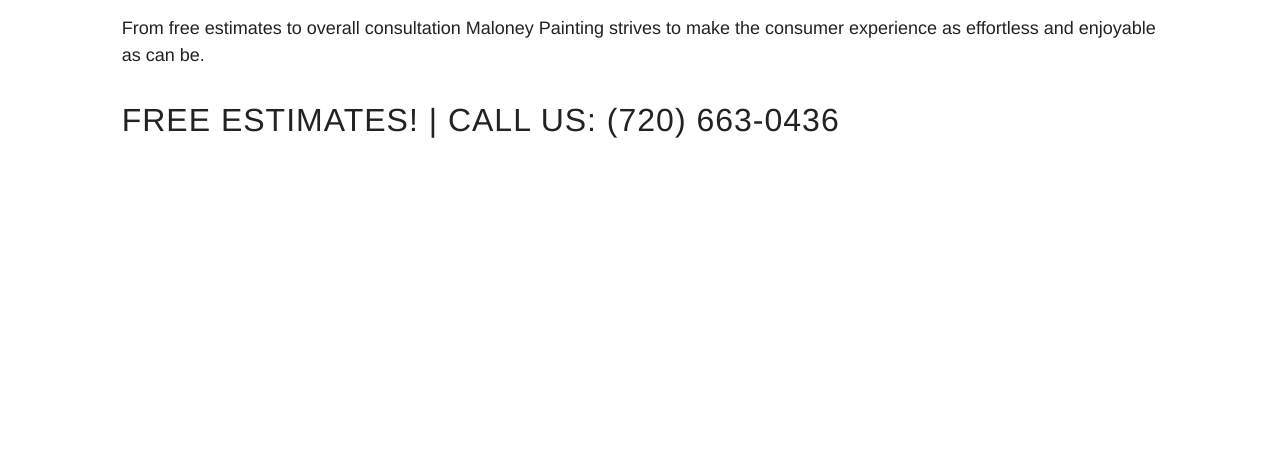
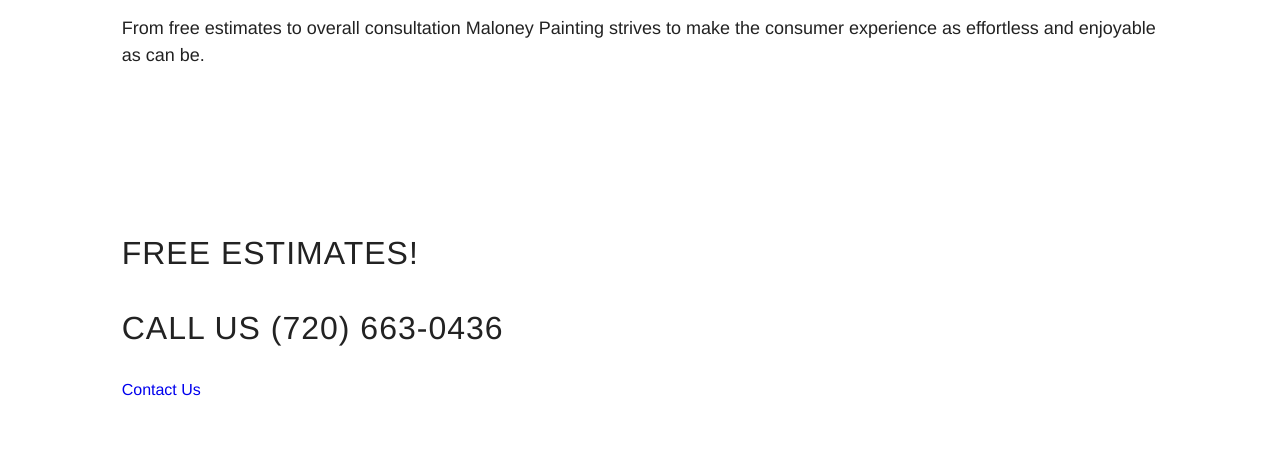
Before and after one commit to pebutler3/maloney-painting, a website: page assets/templates/index.html in a window 1280 px wide. Shown: the part 1077-1529 px from the top of the page. Drawn offline with nearby package versions, Linux system fonts and the light colour scheme; files that its build step writes are made by us from their sources; a web font is replaced by a local one.

Commit message:
created section for estimate info // could may be an aside

```diff
--- a/assets/includes/home/home.html
+++ b/assets/includes/home/home.html
@@ -3,5 +3,9 @@
       <h2>When you need professional painters in the front range Maloney Painting is the only choice.</h2>
       <p>Professional interior and exterior painters that refuse to cut corners or make any sacrifices on quality. With the pride of a 30+ year family business comes a lot of responsibility. Responsibility that fuels Maloney Painting's desire to not only be the best, but to provide top-tier quality and value.</p>
       <p>From free estimates to overall consultation Maloney Painting strives to make the consumer experience as effortless and enjoyable as can be.</p>
-      <h2>Free Estimates! | Call Us: (720) 663-0436</h2>
     </section>
+    <section class="estimates">
+      <h2>Free Estimates!</h2>
+      <h2>Call Us (720) 663-0436</h2>
+      <a href="#contact">Contact Us</a>
+    </section>
```
